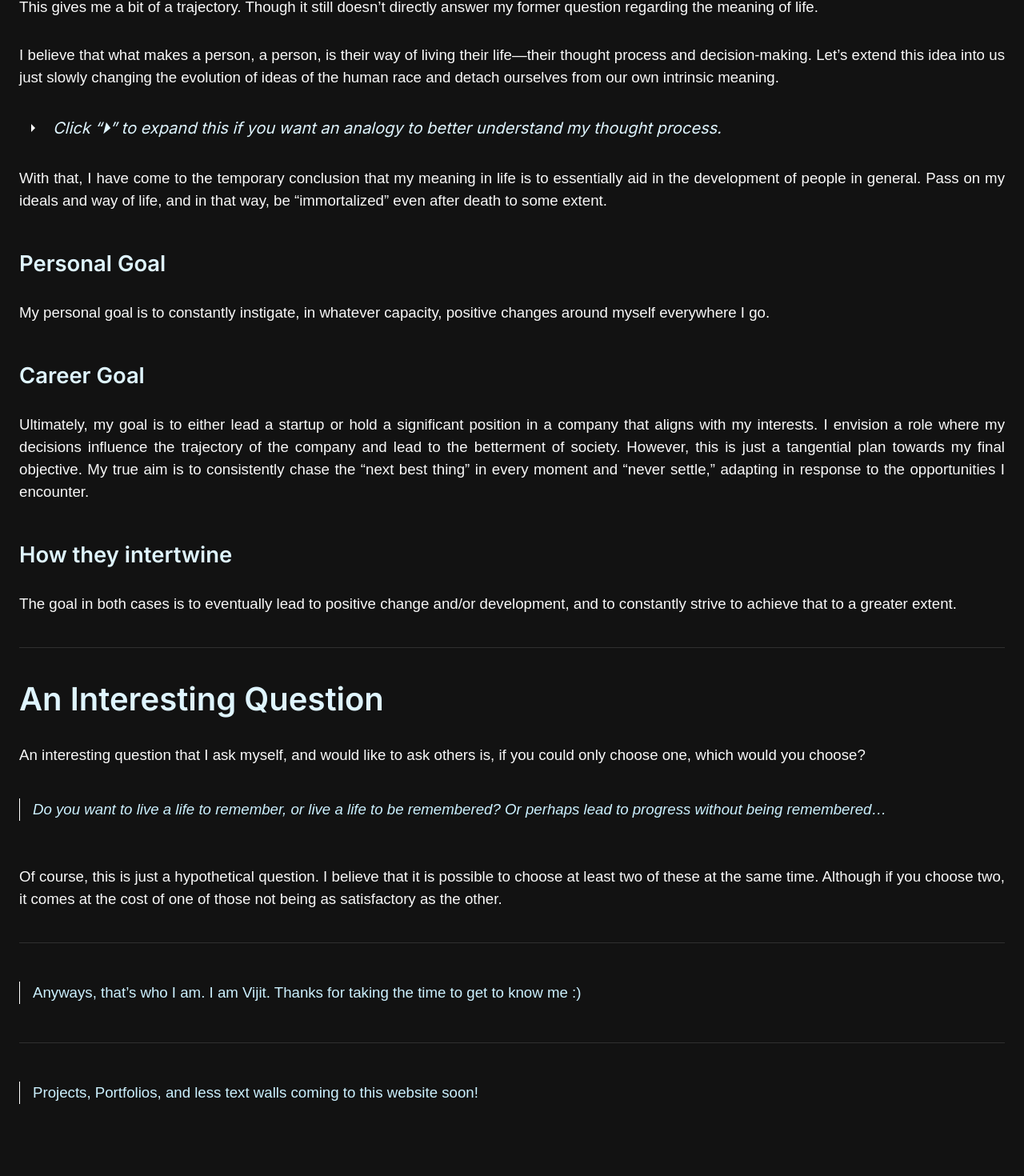
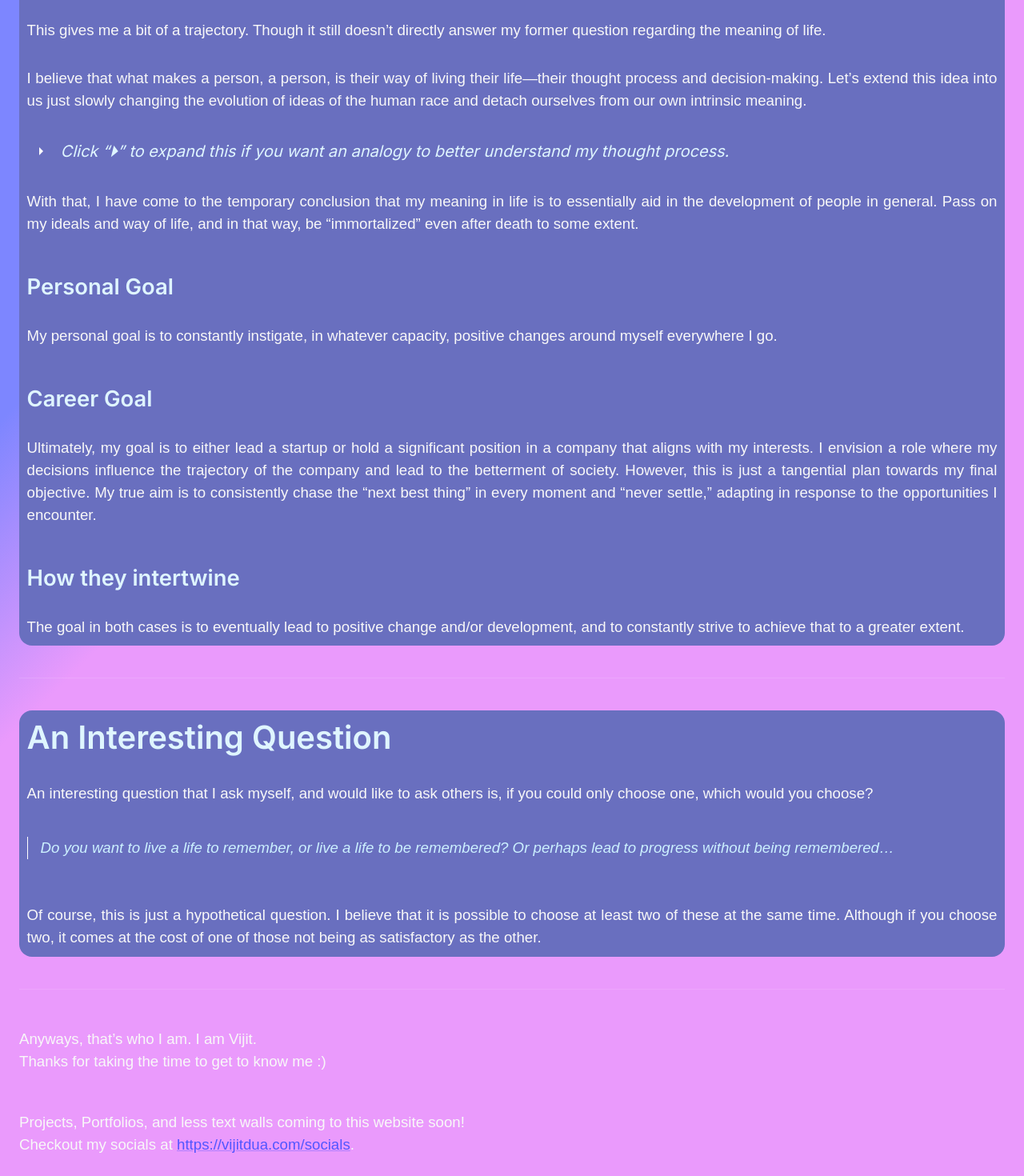
Before and after one commit to vijitdua/vijitdua.com, a React (Create React App) app: page / in a window 1280 px wide. Shown: the part 1313-2783 px from the top of the page at 80% size. Before the commit the page ends 2741 px from the top, so only its background shows below. Built offline with nearby package versions, Linux system fonts and the light colour scheme.

Commit message:
Ready (Projects / Experiences not added, otherwise all prepared!)

```diff
--- /dev/null
+++ b/src/components/PDFViewer.jsx
@@ -0,0 +1,33 @@
+import React, { useEffect, useState } from 'react';
+
+function PdfViewer({ fileOrUrl, minHeight = '75rem' }) {
+    const [fileUrl, setFileUrl] = useState('');
+
+    useEffect(() => {
+        if (fileOrUrl instanceof File) {
+            // Create a URL for the file if it's a local file
+            const url = URL.createObjectURL(fileOrUrl);
+            setFileUrl(url);
+            return () => URL.revokeObjectURL(url); // Clean up the URL when the component is unmounted or file changes
+        } else {
+            // Directly use the URL if it's already a URL string
+            setFileUrl(fileOrUrl);
+        }
+    }, [fileOrUrl]);
+
+    return (
+        <div>
+            <iframe
+                src={fileUrl}
+                width="100%"
+                height="100%"
+                style={{ minHeight: minHeight, marginTop: '1rem', }} // You can adjust the height as needed
+                frameBorder="0"
+            >
+                This browser does not support PDFs. Please download the PDF to view it: <a href={fileUrl}>Download PDF</a>
+            </iframe>
+        </div>
+    );
+}
+
+export default PdfViewer;
--- a/src/components/layout/TopNavBarDesktop.jsx
+++ b/src/components/layout/TopNavBarDesktop.jsx
@@ -65,21 +65,12 @@ function TopNavBarDesktop() {
             }}>
                 <Toolbar sx={{
                     display: 'grid',
-                    gridTemplateColumns: '1fr auto 1fr',
+                    gridTemplateColumns: 'auto 1fr',
                     alignItems: 'center',
                     padding: 0,
                 }}>
 
-                    {/* Components to the left */}
-                    <Box sx={{
-                        display: 'flex',
-                        flexDirection: 'row',
-                        justifyContent: 'flex-start',
-                    }}>
-                        {/*No components here yet, just creating blank space */}
-                    </Box>
-
-                    {/* Components in the middle */}
+                    {/* Components in the start */}
 
                     <Box sx={{
                         display: 'flex',
--- a/src/components/layout/TopNavBarMobile.jsx
+++ b/src/components/layout/TopNavBarMobile.jsx
@@ -144,6 +144,9 @@ function TopNavBarMobile() {
                             color: 'inherit',  // Inherit color from parent
                         }}
                     >
+                        <Typography variant='h2' component='h1'>
+                            Vijit
+                        </Typography>
                         {/*No components here yet, just creating blank space */}
                     </Box>
 
--- a/src/screens/HomePage.jsx
+++ b/src/screens/HomePage.jsx
@@ -1,5 +1,5 @@
 import {Typography, Link, Divider, Box, Container, Avatar, useMediaQuery} from "@mui/material";
-import {socialLinks} from "../configs/routesConfig";
+import {routes, socialLinks} from "../configs/routesConfig";
 import {theme} from "../themes/primaryTheme";
 import Quote from "../components/typography/Quote";
 import Collapsible from "../components/typography/Collapsible";
@@ -91,6 +91,9 @@ function MyQuotes({mobileView}) {
                 justifyContent: 'center',
                 alignItems: 'center',
                 gap: '3rem',
+                padding: '0.6rem',
+                backgroundColor: 'home.block',
+                borderRadius: '1rem',
             }}>
                 {/*<Avatar sx={{*/}
                 {/*    marginTop: mobileView ? '0rem' : '1rem',*/}
@@ -143,6 +146,9 @@ function MyGoalsInLife({mobileView}) {
                 justifyContent: 'center',
                 alignItems: 'center',
                 gap: '3rem',
+                padding: '0.6rem',
+                backgroundColor: 'home.block',
+                borderRadius: '1rem',
             }}>
                 {/*<Avatar sx={{*/}
                 {/*    marginTop: mobileView ? '0rem' : '1rem',*/}
@@ -266,6 +272,9 @@ function InterestingQuestion({mobileView}) {
                 justifyContent: 'center',
                 alignItems: 'center',
                 gap: '3rem',
+                padding: '0.6rem',
+                backgroundColor: 'home.block',
+                borderRadius: '1rem',
             }}>
                 {/*<Avatar sx={{*/}
                 {/*    marginTop: mobileView ? '0rem' : '1rem',*/}
@@ -344,17 +353,18 @@ function HomePage() {
                 <Box sx={{
                     m: '3rem 0',
                 }}>
-                    <Quote quote={'Anyways, that’s who I am. I am Vijit.\n' +
-                        'Thanks for taking the time to get to know me :)'}/>
+                    <Typography> Anyways, that’s who I am. I am Vijit. </Typography>
+                    <Typography>Thanks for taking the time to get to know me :)</Typography>
                 </Box>
 
-
-                <Divider/>
 
                 <Box sx={{
                     m: '3rem 0',
                 }}>
-                    <Quote quote={'Projects, Portfolios, and less text walls coming to this website soon!'}/>
+                    <Typography>Projects, Portfolios, and less text walls coming to this website soon!</Typography>
+
+                    <Typography>Checkout my socials at <Link href={routes.socials}
+                                                             target="_blank"> https://vijitdua.com/socials</Link>.</Typography>
                 </Box>
 
             </Box>
--- a/src/screens/Resume.jsx
+++ b/src/screens/Resume.jsx
@@ -1,7 +1,36 @@
-function Resume(){
+import {Box, Container, Link, Typography, useMediaQuery} from "@mui/material";
+import {theme} from "../themes/primaryTheme";
+import PDFViewer from "../components/PDFViewer";
+import {routes} from "../configs/routesConfig";
+
+function Resume() {
+    const mobileView = useMediaQuery(theme.breakpoints.down('md'));
     return (
-        <>
-        </>
+        <Container maxWidth="lg">
+
+            <Box sx={{
+                '& > *': {
+                    m: mobileView ? '1rem 0' : '2.5rem 0',
+                }
+            }}>
+
+                <Typography variant="h1" gutterBottom sx={{textAlign: 'center'}}>
+                    Resume*
+                </Typography>
+
+                <PDFViewer fileOrUrl={`${process.env.PUBLIC_URL}/files/resume.pdf`}/>
+
+                <Typography variant="body1" gutterBottom sx={{textAlign: 'center'}}>
+                    If the resume doesn't load, open / download it on a separate page through <Link
+                    href={`${process.env.PUBLIC_URL}/files/resume.pdf`}
+                    target="_blank">this link</Link>
+                </Typography>
+                <Typography variant="body2" gutterBottom sx={{textAlign: 'center'}}>
+                    *This is a public version of my resume with an alternate email and redacted phone number.
+                </Typography>
+            </Box>
+
+        </Container>
     );
 }
 
--- a/src/themes/primaryTheme.js
+++ b/src/themes/primaryTheme.js
@@ -46,8 +46,7 @@ let theme = createTheme({
         },
         appBar: {
             defaultBackground: 'transparent',
-            elevatedBackground: '#1d1d1d',
-            textGradient: 'linear-gradient(to right, #9ef7f7, #fc8bef)', // use as variable
+            elevatedBackground: '#707aff',
         },
         text: {
             primary: '#DFF5FF',
@@ -55,6 +54,9 @@ let theme = createTheme({
         },
         socials: '#ccf1ff',
         icons: '#DFF5FF',
+        home: {
+            block: '#696fbf',
+        }
     },
     typography: {
         fontFamily: 'Inter, Plus Jakarta Sans, Arial, sans-serif',
@@ -111,5 +113,7 @@ let theme = createTheme({
 });
 
 theme = responsiveFontSizes(theme);
+// #707aff darker first
+document.body.style.background = 'linear-gradient(135deg, #7d86ff 45%, #ea9afc 55%)';
 
 export { theme };
```
Also changed, not shown: 1 other file (tests, documents, lock files or other folders).
